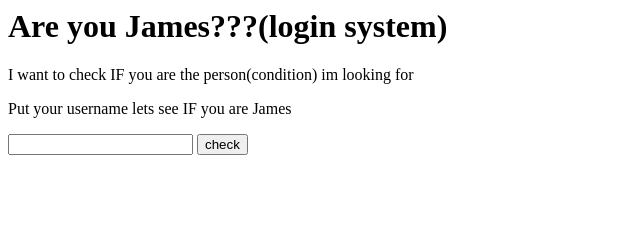
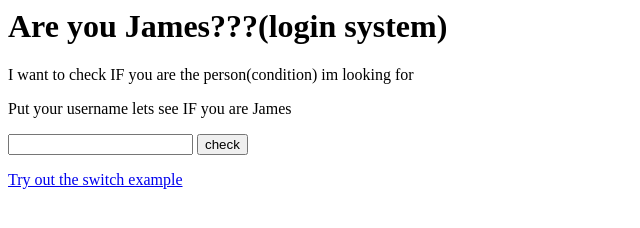
Before and after one commit to Chinurum-Omenuko/mtm-if-explained, a plain HTML site: page index.html in a window 1280 px wide. Shown: the whole page, without its empty margins (0-640 px from the left). Drawn offline with Linux system fonts and the light colour scheme.

Commit message:
blah blh

```diff
--- a/index.html
+++ b/index.html
@@ -14,6 +14,8 @@
 
     <p id="message"></p>
 
+    <a href="./switch/switch.html">Try out the switch example</a>
+
     <script src="./if.js"></script>
 </body>
 </html>
```
